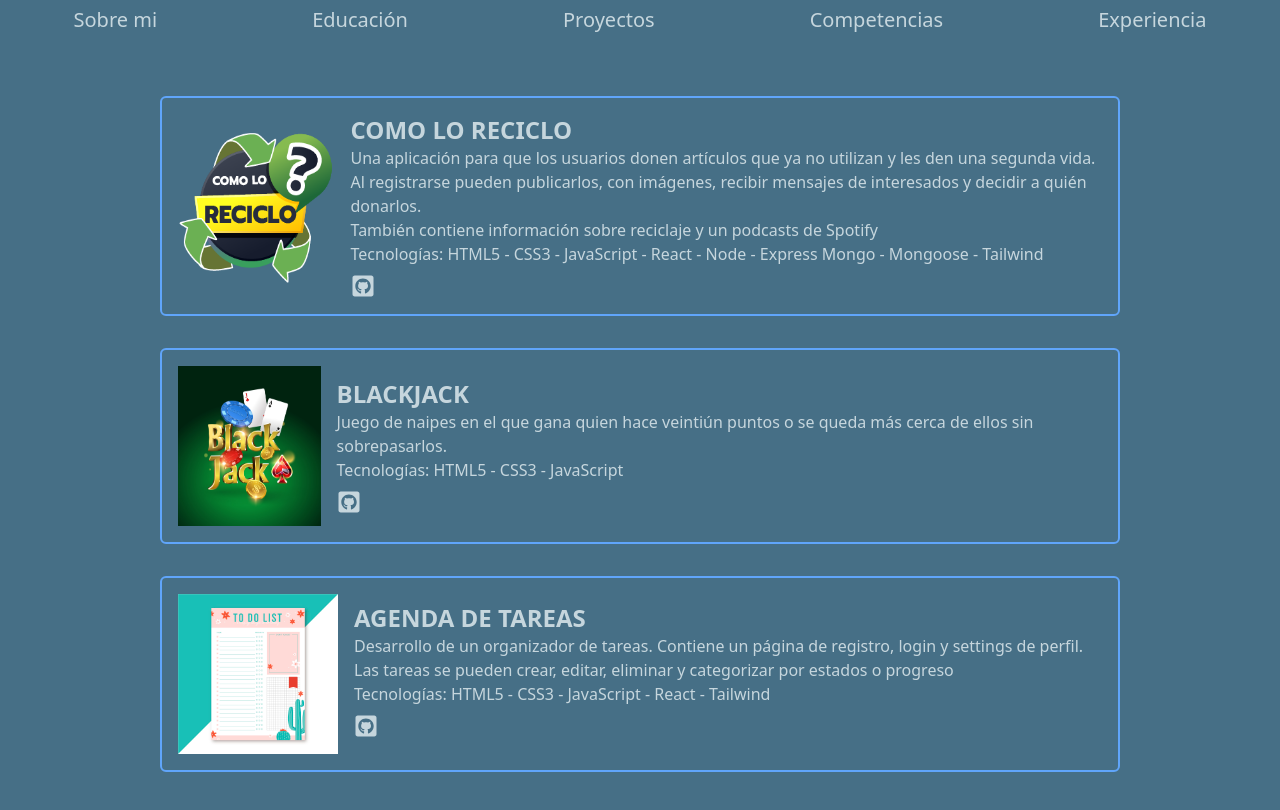
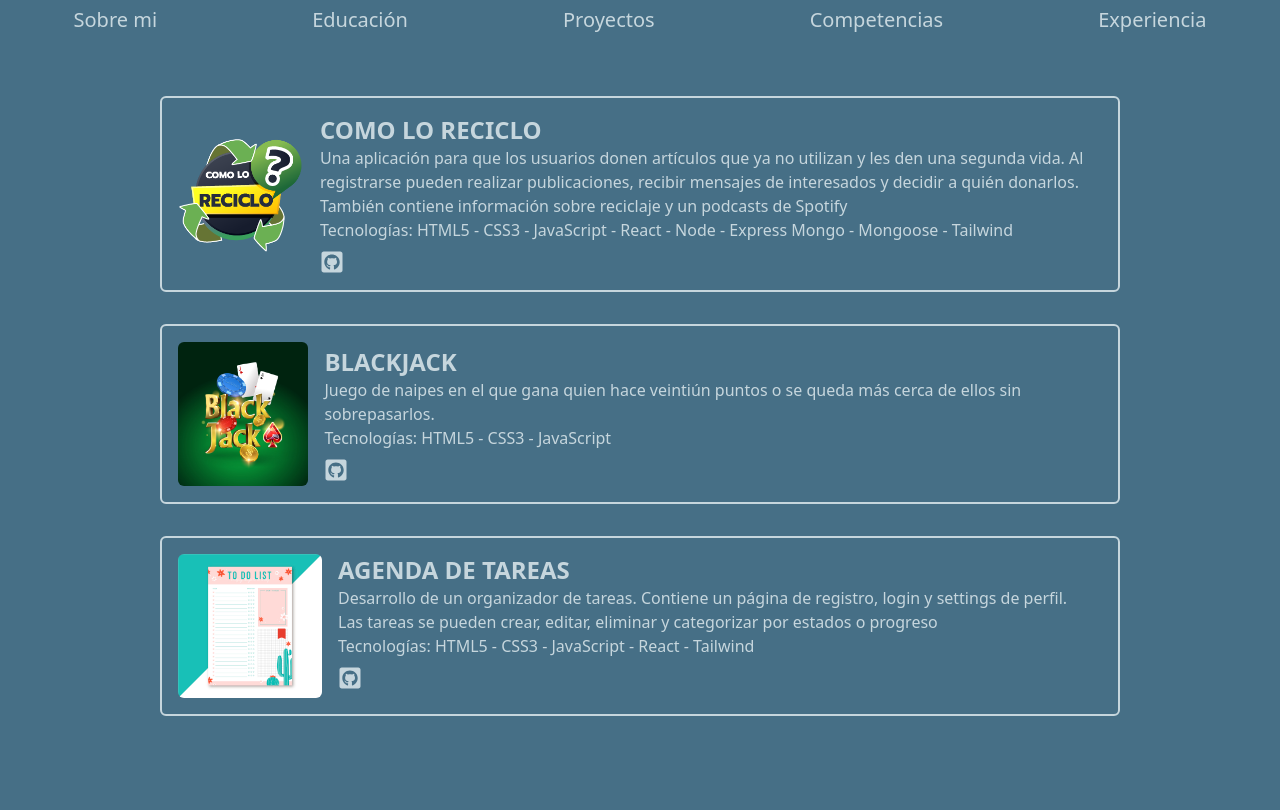
Before and after one commit to fede-alejandro/Portfolio, a React (Create React App) app: page /proyectos in a window 1280 px wide. Shown: the top 810 px of the page. Built offline with nearby package versions, Linux system fonts and the light colour scheme.

Commit message:
modificacion en components/experiencia y components/proyectos

```diff
--- a/src/components/Experiencia.js
+++ b/src/components/Experiencia.js
@@ -4,22 +4,22 @@ function Experiencia() {
 
     return <main className="flex flex-row justify-center p-10 gap-52 text-[#c6d6dd]">
         <div className="flex flex-col gap-10">
-            <div className='flex flex-col items-center border-2 p-4 w-[40rem]  border-blue-400 rounded-md '>
+            <div className='flex flex-col items-center border-2 p-4 w-[40rem]  border-[#c6d6dd] rounded-md '>
                 <h2 className='font-bold text-lg'>Merefsa, Barcelona</h2>
                 <small>Abr 2021 - Ago 2022</small>
                 <p>Mozo de almacén</p>
             </div>
-            <div className='flex flex-col items-center border-2 p-4 w-[40rem]  border-blue-400 rounded-md '>
+            <div className='flex flex-col items-center border-2 p-4 w-[40rem]  border-[#c6d6dd] rounded-md '>
                 <h2 className='font-bold text-lg'>Condis Supermercats, Barcelona</h2>
                 <small>Feb 2018 - Mar 2021</small>
                 <p>Cajero repositor polivalente </p>
             </div>
-            <div className='flex flex-col items-center border-2 p-4 w-[40rem]  border-blue-400 rounded-md '>
+            <div className='flex flex-col items-center border-2 p-4 w-[40rem]  border-[#c6d6dd] rounded-md '>
                 <h2 className='font-bold text-lg'>Servicios y Mantenimientos, Rosario, Santa Fe, Argentina</h2>
                 <small>Mar 2009 - Dic 2017</small>
                 <p>Técnico electricista</p>
             </div>
-            <div className='flex flex-col items-center border-2 p-4 w-[40rem]  border-blue-400 rounded-md '>
+            <div className='flex flex-col items-center border-2 p-4 w-[40rem]  border-[#c6d6dd] rounded-md '>
                 <h2 className='font-bold text-lg'>Modelo Electro S.A., Rosario, Santa Fe, Argentina</h2>
                 <small>Abr 2006 - Feb 2009</small>
                 <p>Administrativo</p>
--- a/src/components/Proyectos.js
+++ b/src/components/Proyectos.js
@@ -6,15 +6,15 @@ function Proyectos() {
 
 
     return <main className='flex flex-col items-center h-full w-full p-10 text-[#c6d6dd]'>
-        <div className='flex border-2 border-blue-400 rounded-md p-4 m-4 w-[60rem] gap-4'>
+        <div className='flex border-2 border-[#c6d6dd] rounded-md p-4 m-4 w-[60rem] gap-4'>
             <div className='flex items-center'>
-                <img src={LOGO} alt='logo' className='h-40' />
+                <img src={LOGO} alt='logo' className='h-34' />
             </div>
             <div className='flex flex-col content-center'>
                 <h2 className='font-bold text-2xl'>COMO LO RECICLO </h2>
                 <p>Una aplicación para que los usuarios donen artículos que ya no utilizan y les den una
-                    segunda vida.</p>
-                <p>Al registrarse pueden publicarlos, con imágenes, recibir mensajes de
+                    segunda vida.
+                Al registrarse pueden realizar publicaciones, recibir mensajes de
                     interesados y decidir a quién donarlos.</p>
                 <p> También contiene información sobre reciclaje y
                     un podcasts de Spotify</p>
@@ -23,9 +23,9 @@ function Proyectos() {
                 <a href='https://github.com/fede-alejandro/como-lo-reciclo' target='_blank' rel='noreferrer' className='pt-2'><FaGithubSquare size='1.5rem' /></a>
             </div>
         </div>
-        <div className='flex  border-2 border-blue-400 rounded-md p-4 m-4 w-[60rem] gap-4'>
+        <div className='flex  border-2 border-[#c6d6dd] rounded-md p-4 m-4 w-[60rem] gap-4'>
             <div className='flex items-center'>
-                <img src={blackjack} alt='' className='h-40' />
+                <img src={blackjack} alt='' className='h-36 rounded-md' />
             </div>
             <div className='flex flex-col content-center justify-center'>
                 <h2 className='font-bold text-2xl'>BLACKJACK</h2>
@@ -34,9 +34,9 @@ function Proyectos() {
                 <a href='https://github.com/fede-alejandro/Blackjack' target='_blank' rel='noreferrer' className='pt-2'><FaGithubSquare size='1.5rem' /></a>
             </div>
         </div>
-        <div className='flex  border-2 border-blue-400 rounded-md p-4 m-4 w-[60rem] gap-4 '>
+        <div className='flex  border-2 border-[#c6d6dd] rounded-md p-4 m-4 w-[60rem] gap-4 '>
             <div className='flex items-center'>
-                <img src={todoList} alt='' className='h-40' />
+                <img src={todoList} alt='' className='h-36 rounded-md' />
             </div>
             <div className='flex flex-col content-center justify-center mb-2'>
                 <h2 className='font-bold text-2xl'>AGENDA DE TAREAS</h2>
```
